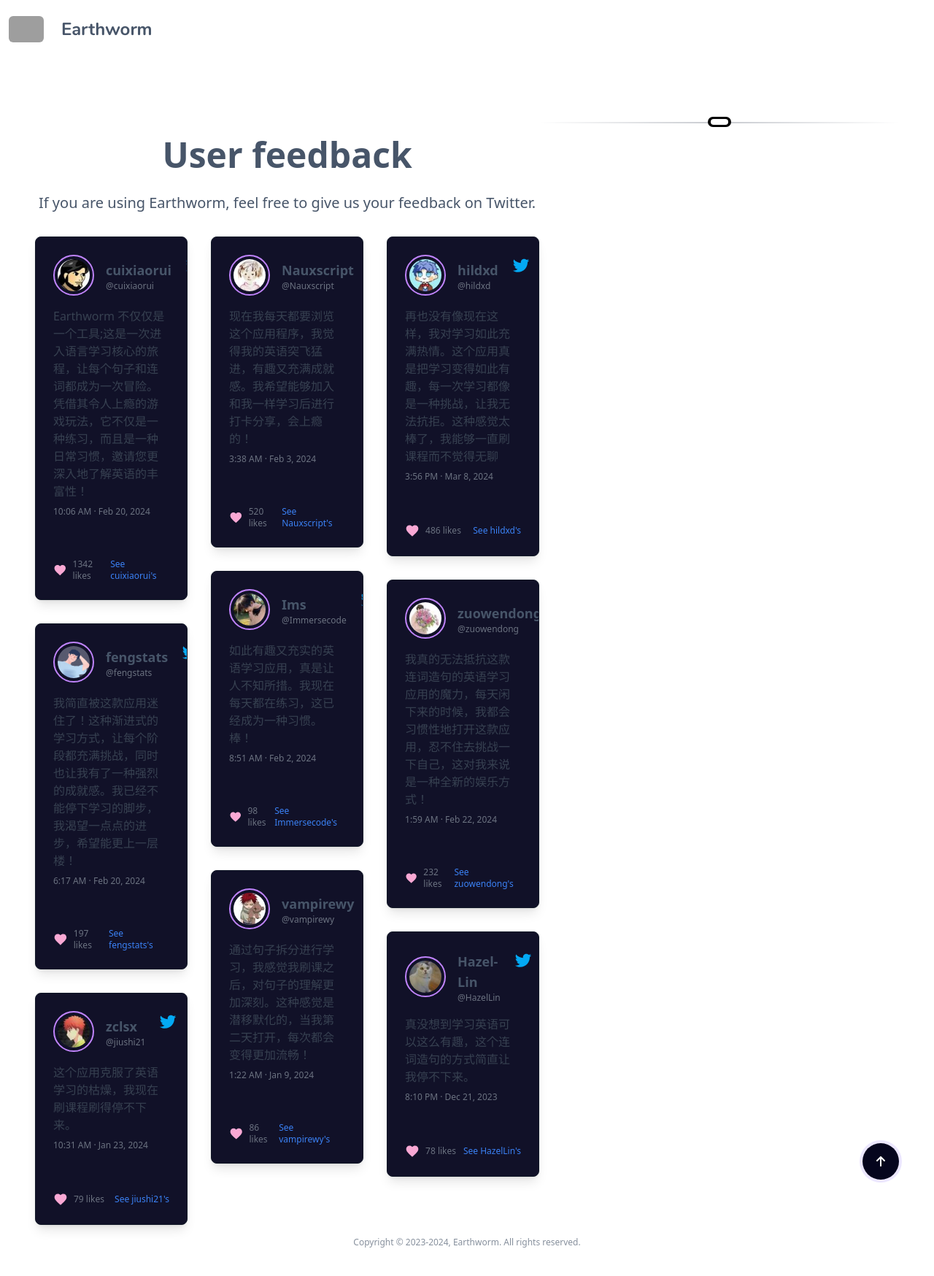
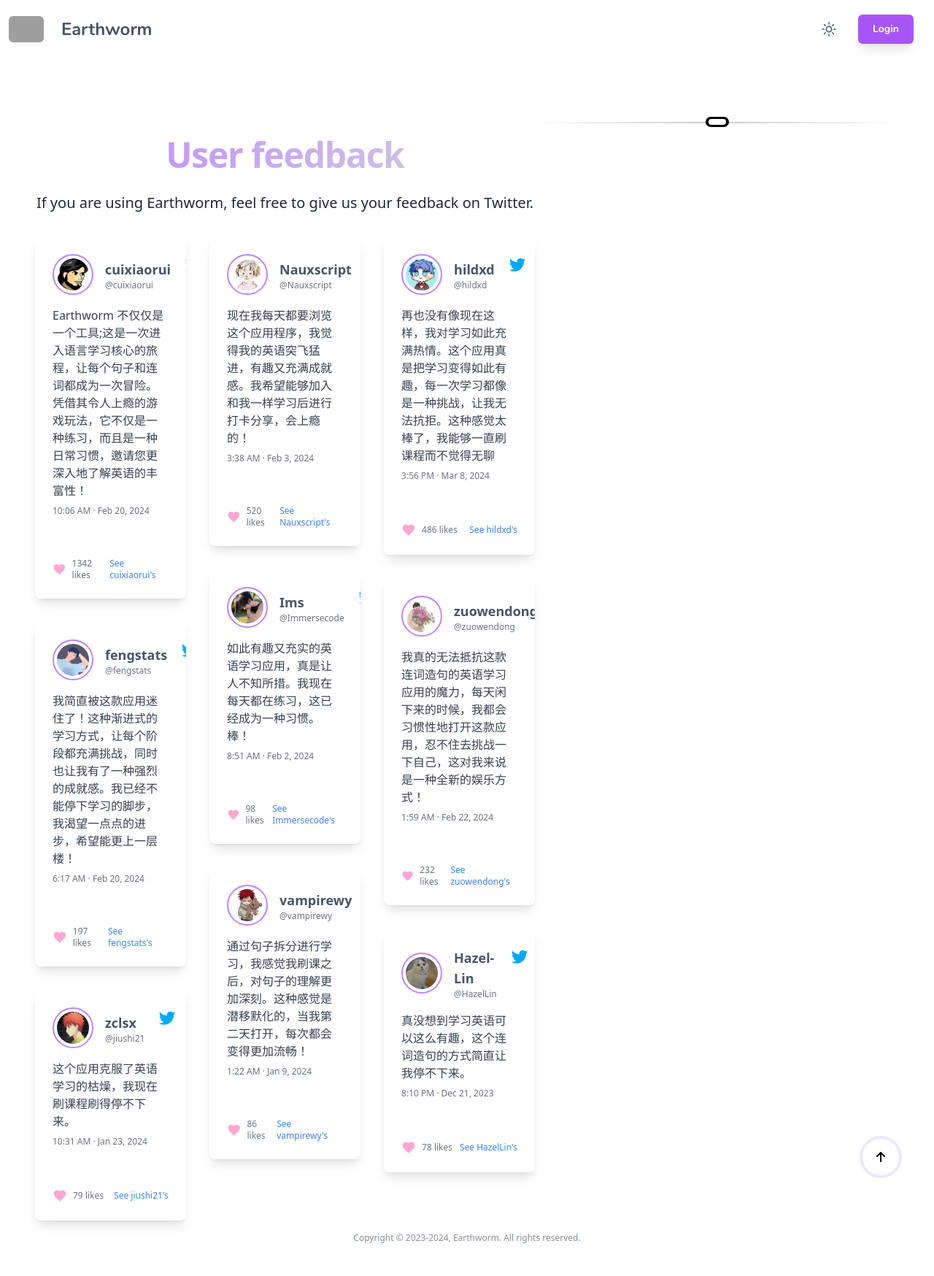
Before and after one commit to cuixueshe/earthworm, a Nuxt app in the folder apps/client/: page /Index/components/Comments in a window 1280 px wide. Shown: the top 1748 px of the page at 73% size. Built offline with nearby package versions, Linux system fonts and the light colour scheme; grey boxes are pictures that could not be loaded.

Commit message:
feat: add day style and fix some style

```diff
--- a/apps/client/components/Navbar.vue
+++ b/apps/client/components/Navbar.vue
@@ -46,7 +46,7 @@
         </div>
 
         <div class="login-out flex justify-end items-center flex-1">
-          <!-- <button
+          <button
             class="btn btn-sm btn-ghost rounded-md mx-1 w-8 h-8 p-0"
             @click="toggleDarkMode"
           >
@@ -77,9 +77,9 @@
                 d="M12 3v2.25m6.364.386-1.591 1.591M21 12h-2.25m-.386 6.364-1.591-1.591M12 18.75V21m-4.773-4.227-1.591 1.591M5.25 12H3m4.227-4.773L5.636 5.636M15.75 12a3.75 3.75 0 1 1-7.5 0 3.75 3.75 0 0 1 7.5 0Z"
               />
             </svg>
-          </button> -->
+          </button>
 
-          <!-- <div class="flex items-center ml-5">
+          <div class="flex items-center ml-5">
             <button
               v-show="
                 (!userStore.user && route.name !== 'Auth-Login') ||
@@ -93,7 +93,7 @@
             >
               {{ route.name === "Auth-Login" ? "Register" : "Login" }}
             </button>
-          </div> -->
+          </div>
 
           <div class="logged-in flex items-center">
             <div class="mx-2 font-500">{{ userStore.user?.username }}</div>
@@ -181,8 +181,8 @@
                 </li>
                 <li>
                   <span
-                  @click="handleSetting"
-                  class="flex items-center gap-2 rounded-lg text-gray-500 hover:bg-gray-100 px-4 py-2 hover:text-gray-700"
+                    @click="handleSetting"
+                    class="flex items-center gap-2 rounded-lg text-gray-500 hover:bg-gray-100 px-4 py-2 hover:text-gray-700"
                   >
                     <svg
                       xmlns="http://www.w3.org/2000/svg"
--- a/apps/client/components/common/Divider.vue
+++ b/apps/client/components/common/Divider.vue
@@ -1,12 +1,14 @@
 <template>
   <div class="w-full pt-24">
-    <span class="relative flex justify-center relative">
+    <span class="relative flex justify-center">
       <div
         class="absolute inset-x-0 top-1/2 h-px -translate-y-1/2 bg-transparent bg-gradient-to-r from-transparent via-gray-500 to-transparent opacity-75"
       ></div>
-        <div class="w-8 h-3.5 bg-black rounded-lg absolute -top-2 flex justify-center items-center">
-          <div class="w-6 bg-white rounded-lg h-2"></div>
-        </div>
+      <div
+        class="w-8 h-3.5 bg-black rounded-lg absolute -top-2 flex justify-center items-center"
+      >
+        <div class="w-6 bg-white rounded-lg h-2"></div>
+      </div>
     </span>
   </div>
 </template>
--- a/apps/client/components/common/Title.vue
+++ b/apps/client/components/common/Title.vue
@@ -1,19 +1,45 @@
-<template>
+<!-- 两套方案 -->
+<!-- <template>
   <div class="mx-auto text-center my-5">
-    <p class="sm:text-2xl text-center font-bold dark:text-white xl:text-5xl lg:text-5xl">
+    <h2
+      class="text-4xl md:text-5xl lg:text-5xl xl:text-5xl font-extrabold tracking-tight bg-clip-text text-transparent bg-gradient-to-r from-gray-900 to-gray-400 dark:from-gray-50 dark:to-gray-500"
+    >
       {{ title }}
-    </p>
+    </h2>
 
-    <p class='mt-5'>
+    <div class="mt-5">
       <template
         v-for="(desc_item, desc_index) in description"
         :key="desc_index"
       >
-      <p class="pt-2 text-center dark:text-gray-500 lg:text-xl">
+        <p class="pt-2 text-center dark:text-gray-500 text-gray-800 lg:text-xl">
           {{ desc_item }}
         </p>
       </template>
+    </div>
+    <div class="mt-5">
+      <slot></slot>
+    </div>
+  </div>
+</template> -->
+<template>
+  <div class="mx-auto text-center my-5">
+    <h2
+      class="text-4xl md:text-5xl lg:text-5xl xl:text-5xl font-extrabold tracking-tight bg-clip-text text-transparent bg-gradient-to-r from-purple-400 to-gray-300 dark:from-purple-600 dark:to-gray-500"
+    >
+      {{ title }}
+    </h2>
+
+    <div class="mt-5">
+      <template
+        v-for="(desc_item, desc_index) in description"
+        :key="desc_index"
+      >
+        <p class="pt-2 text-center dark:text-gray-500 text-gray-800 lg:text-xl">
+          {{ desc_item }}
         </p>
+      </template>
+    </div>
     <div class="mt-5">
       <slot></slot>
     </div>
--- a/apps/client/components/common/backTop.vue
+++ b/apps/client/components/common/backTop.vue
@@ -1,11 +1,11 @@
 <template>
   <button
-    class="button"
+    class="button dark:bg-[#05051d] bg-white transition-all duration-300 cursor-pointer"
     @click="scrollToTop"
     :data-content="route.path === '/Index' ? 'Back to Top' : 'Go to Home'"
   >
     <svg
-      class="svgIcon"
+      class="svgIcon w-3 dark:fill-white fill-black transition-all duration-300"
       viewBox="0 0 384 512"
     >
       <path
@@ -38,7 +38,6 @@ const scrollToTop = () => {
   width: 50px;
   height: 50px;
   border-radius: 50%;
-  background-color: #05051d;
   border: none;
   font-weight: 600;
   display: flex;
@@ -49,15 +48,6 @@ const scrollToTop = () => {
   transition-duration: 0.3s;
   overflow: hidden;
   position: relative;
-}
-
-.svgIcon {
-  width: 12px;
-  transition-duration: 0.3s;
-}
-
-.svgIcon path {
-  fill: white;
 }
 
 .button:hover {
--- a/apps/client/pages/Index/components/Comments.vue
+++ b/apps/client/pages/Index/components/Comments.vue
@@ -14,7 +14,7 @@
           class="mb-8 sm:break-inside-avoid"
         >
           <blockquote
-            class="bg-[#111128] rounded-lg overflow-hidden shadow-lg border border-gray-900 transition-all duration-300 hover:shadow-2xl cursor-pointer hover:shadow-purple-500/50 dark:hover:shadow-blue-400/50"
+            class="rounded-lg overflow-hidden shadow-lg transition-all duration-300 hover:shadow-2xl bg-white dark:bg-[#111128] cursor-pointer hover:shadow-purple-500/50 dark:hover:shadow-blue-400/50"
           >
             <div class="flex flex-col justify-between h-full p-6">
               <div class="flex items-center gap-4">
```
Lines whose indentation alone changed are shown as unchanged.
